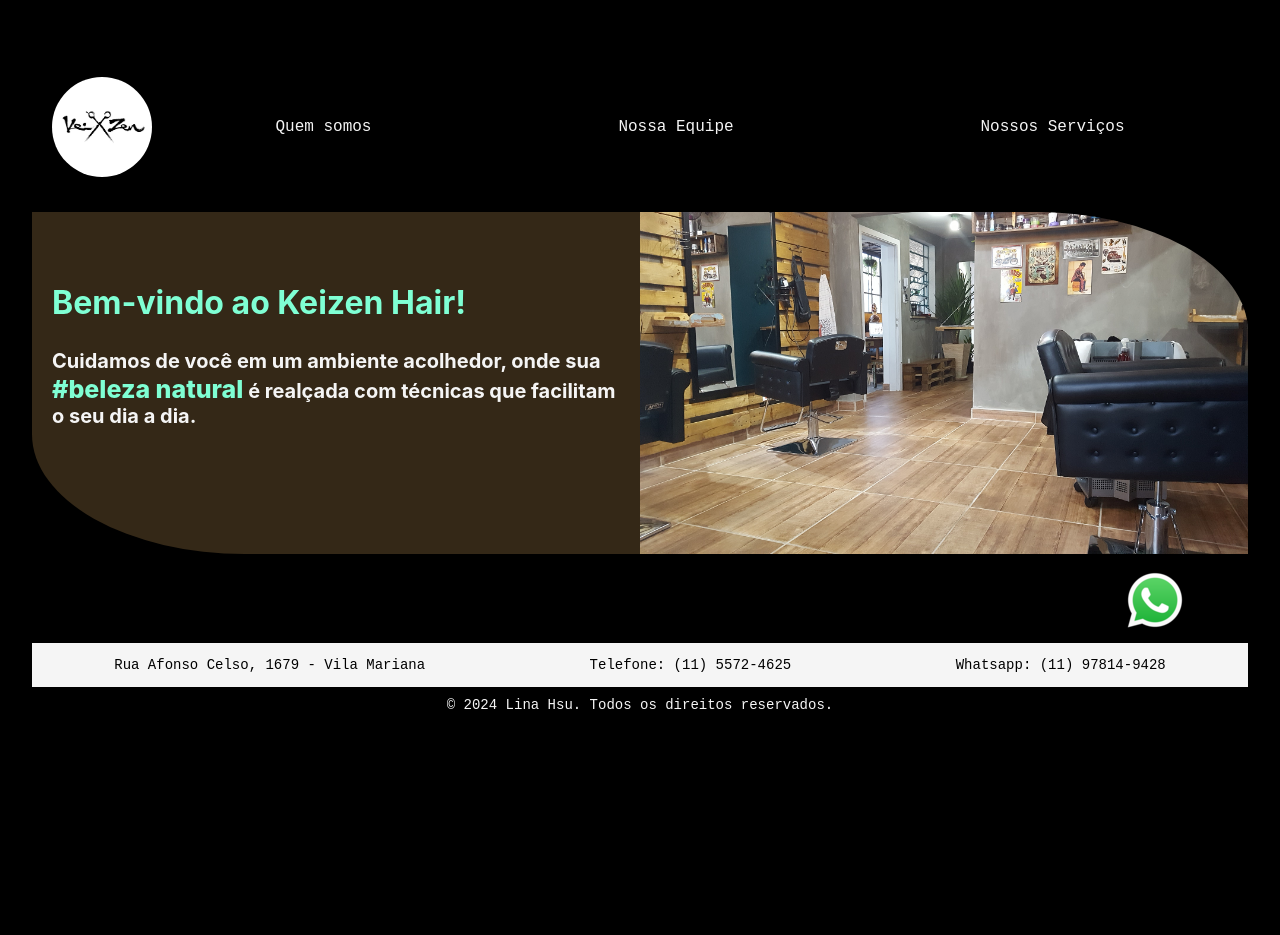
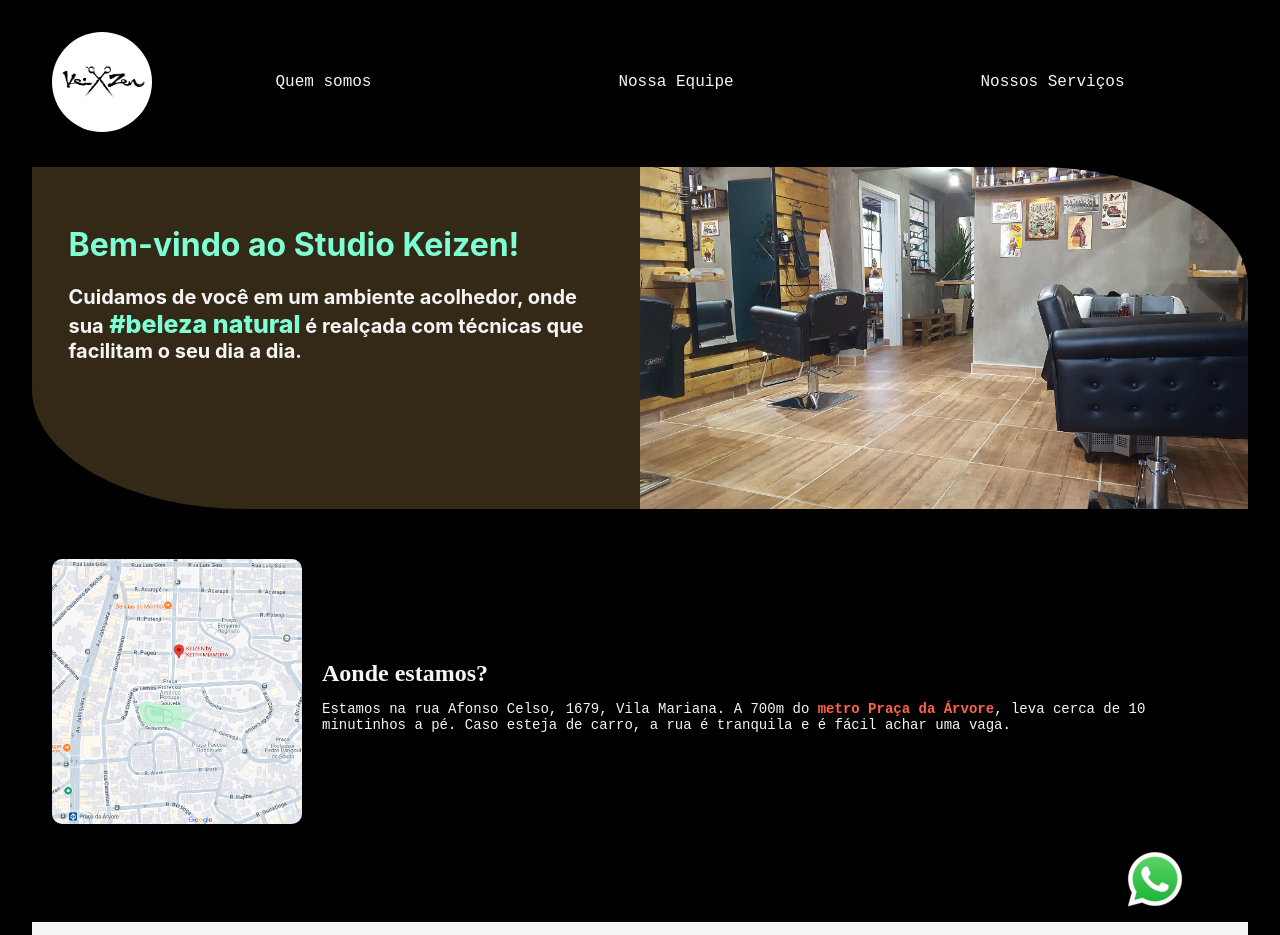
Before and after one commit to linahsu/Keizen-Hair-project, a React (Vite) app: page /home in a window 1280 px wide. Shown: the top 935 px of the page. Before the commit the page ends 800 px from the top, so only its background shows below. Built offline with nearby package versions, Linux system fonts and the light colour scheme.

Commit message:
feat: implements location with map linked to google maps in the home page

```diff
--- a/package.json
+++ b/package.json
@@ -10,6 +10,7 @@
     "preview": "vite preview"
   },
   "dependencies": {
+    "@react-google-maps/api": "^2.19.3",
     "react": "^18.3.1",
     "react-dom": "^18.3.1",
     "react-router-dom": "^6.26.2"
--- a/src/pages/Home.css
+++ b/src/pages/Home.css
@@ -12,8 +12,7 @@
 
 .text-container {
     font-family: Inter, system-ui, Avenir, Helvetica, Arial, sans-serif;
-    padding: 20px;
-    padding-top: 50px;
+    padding: 3%;
     background-color: rgb(52, 40, 23);
     border-bottom-left-radius: 35%;
 }
@@ -31,3 +30,53 @@
     font-weight: 800;
     font-size: 25px;
 }
+
+.map img {
+    width: 250px;
+    height: auto;
+    border-radius: 10px;
+}
+
+.map-container {
+    margin-top: 30px;
+    display: flex;
+    align-items: center;
+    justify-content: flex-start;
+    padding: 20px;
+}
+
+.map {
+    flex-grow: 0;
+    margin-right: 10px;
+}
+
+.map-text {
+    flex-grow: 1;
+    padding-left: 10px;
+}
+
+.map-text h2 {
+    margin-bottom: 10px;
+}
+
+.metro-highlight {
+    font-weight: bold;
+    color: #ff6347;
+    /* Destaque no texto */
+}
+
+@media (max-width: 768px) {
+    .map-container {
+        flex-direction: column;
+        /* Coloca o mapa e o texto um embaixo do outro */
+        text-align: center;
+        /* Centraliza o texto */
+    }
+
+    .map-text {
+        padding-left: 0;
+        /* Remove o espaçamento lateral em telas pequenas */
+        margin-top: 20px;
+        /* Espaço entre o mapa e o texto */
+    }
+}
--- a/src/pages/Home.tsx
+++ b/src/pages/Home.tsx
@@ -1,4 +1,5 @@
 import salaDeCorte from '../assets/sala-de-corte.jpg';
+import mapa from '../assets/mapa.jpg';
 import Footer from '../components/Footer';
 import './Home.css';
 
@@ -7,7 +8,7 @@ function Home() {
     <>
       <div className="home-container">
         <div className="text-container">
-          <h1>Bem-vindo ao Keizen Hair!</h1>
+          <h1>Bem-vindo ao Studio Keizen!</h1>
           <h2>
             Cuidamos de você em um ambiente acolhedor, onde sua
             <span className="highlight"> #beleza natural</span> é realçada com
@@ -16,6 +17,26 @@ function Home() {
         </div>
         <img src={salaDeCorte} alt='Sala de corte' width='50%' />
       </div>
+
+      <div className="map-container">
+        <a
+          className="map"
+          href="https://www.google.com/maps/place/KEIZEN+by+KEITH+MIAMURA/@-23.6071083,-46.6369541,17z/data=!4m6!3m5!1s0x94ce5a4a3c24cddb:0x8fb38c98f97a70a7!8m2!3d-23.6064437!4d-46.63498!16s%2Fg%2F11c43mvfhr?entry=ttu&g_ep=EgoyMDI0MDkxOC4xIKXMDSoASAFQAw%3D%3D"
+          target='_blank'
+          rel='noreferrer noopener'
+        >
+          <img src={mapa} alt='Mapa' />
+        </a>
+        <div className='map-text'>
+          <h2>Aonde estamos?</h2>
+          <p>
+            Estamos na rua Afonso Celso, 1679, Vila Mariana.
+            A 700m do <span className='metro-highlight'>metro Praça da Árvore</span>,
+            leva cerca de 10 minutinhos a pé. Caso esteja de carro, a rua é tranquila
+            e é fácil achar uma vaga.
+          </p>
+        </div>
+      </div>
       <Footer />
     </>
   )
```
Also changed, not shown: src/assets/mapa.jpg (added), 1 other file (tests, documents, lock files or other folders).
